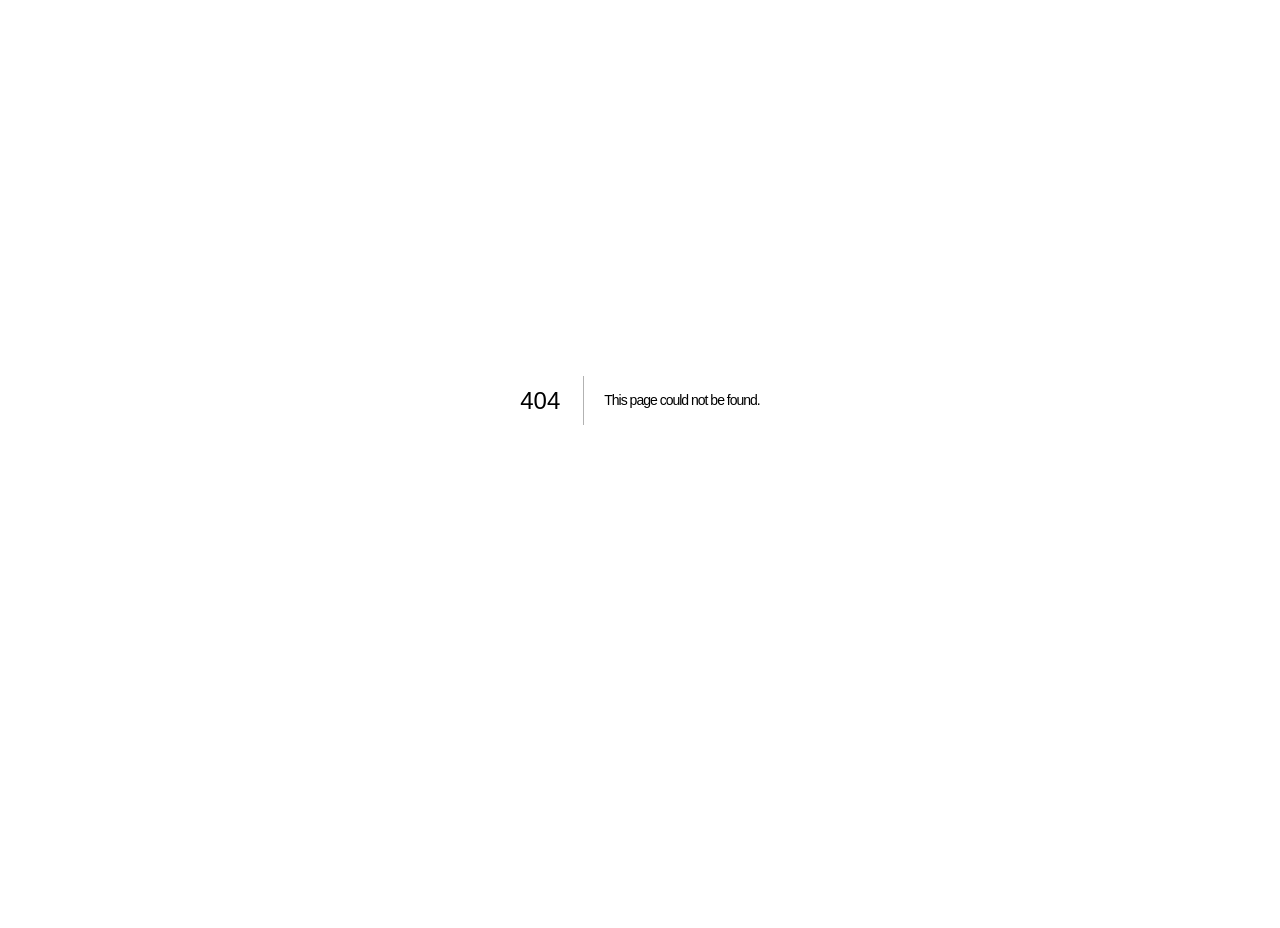
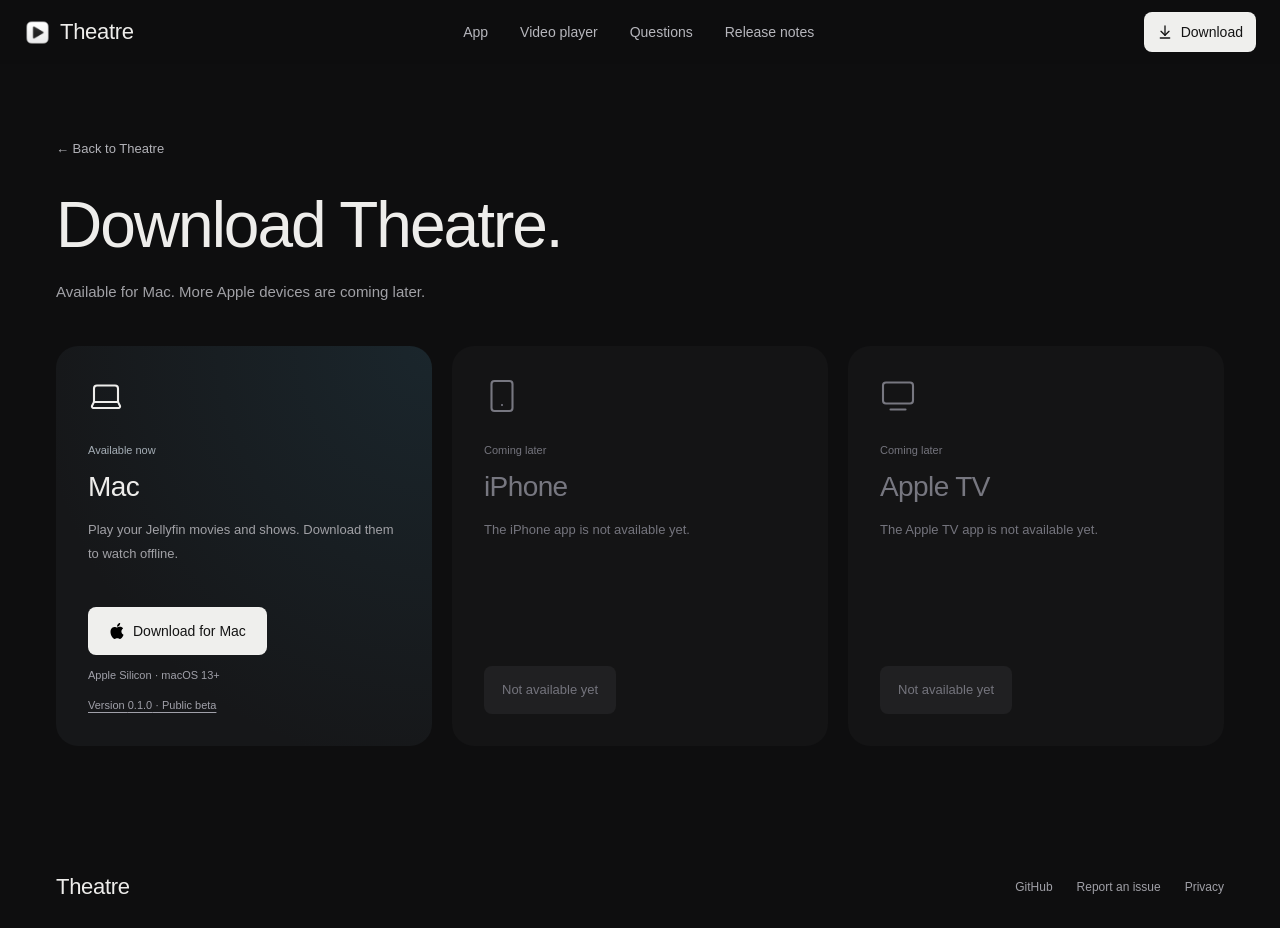
Before and after one commit to clement-horesh/theatre-web, a Next.js app: page /downloads in a window 1280 px wide. Before the commit this address had no page. Before the commit the page ends 800 px from the top, so only its background shows below. Built offline with nearby package versions, Linux system fonts and the light colour scheme; a web font is replaced by a local one.

Commit message:
Add platform downloads page and unify homepage spacing

```diff
--- a/app/components.tsx
+++ b/app/components.tsx
@@ -1,18 +1,14 @@
-import { cn } from "cn";
-import { ArrowUpRight } from "lucide-react";
+import { ArrowDownToLine, ArrowUpRight } from "lucide-react";
 import Image from "next/image";
 import Link from "next/link";
 import { Button } from "@/components/ui/button";
 import { appRelease } from "./links";
 
-export function DownloadButton({ small = false }: { small?: boolean }) {
+export function DownloadButton() {
   return (
     <Button
       asChild
-      className={cn(
-        "download-button h-12 rounded-lg px-5 text-sm font-medium shadow-none",
-        small && "h-10 px-4",
-      )}
+      className="download-button h-12 rounded-lg px-5 text-sm font-medium shadow-none"
     >
       <a href="/download">
         <Image src="/images/apple.svg" alt="" width={16} height={16} />
@@ -36,7 +32,15 @@
           <a href="/#questions">Questions</a>
           <a href={appRelease.notes}>Release notes</a>
         </nav>
-        <DownloadButton small />
+        <Button
+          asChild
+          className="download-button h-10 rounded-lg px-4 text-sm font-medium shadow-none"
+        >
+          <Link href="/downloads">
+            <ArrowDownToLine size={16} aria-hidden="true" />
+            Download
+          </Link>
+        </Button>
       </div>
     </header>
   );
--- /dev/null
+++ b/app/downloads/page.tsx
@@ -0,0 +1,71 @@
+import { Laptop, Smartphone, TvMinimal } from "lucide-react";
+import type { Metadata } from "next";
+import Link from "next/link";
+import { DownloadButton, Footer, Header } from "../components";
+import { appRelease } from "../links";
+
+export const metadata: Metadata = {
+  title: "Download Theatre",
+  description:
+    "Download Theatre for Mac. iPhone and Apple TV versions are not available yet.",
+};
+
+export default function Downloads() {
+  return (
+    <>
+      <Header />
+      <main className="downloads-page page-width">
+        <div className="downloads-heading">
+          <Link className="text-link" href="/">
+            ← Back to Theatre
+          </Link>
+          <h1>Download Theatre.</h1>
+          <p>Available for Mac. More Apple devices are coming later.</p>
+        </div>
+        <div className="platform-grid">
+          <article className="platform-card platform-mac">
+            <Laptop size={36} strokeWidth={1.4} aria-hidden="true" />
+            <span className="platform-status">Available now</span>
+            <h2>Mac</h2>
+            <p>
+              Play your Jellyfin movies and shows. Download them to watch
+              offline.
+            </p>
+            <div className="platform-download">
+              <DownloadButton />
+              <span>Apple Silicon · macOS 13+</span>
+              <a href={appRelease.notes}>
+                Version {appRelease.version} · Public beta
+              </a>
+            </div>
+          </article>
+          <article
+            className="platform-card platform-unavailable"
+            aria-label="iPhone — not available yet"
+          >
+            <Smartphone size={36} strokeWidth={1.4} aria-hidden="true" />
+            <span className="platform-status">Coming later</span>
+            <h2>iPhone</h2>
+            <p>The iPhone app is not available yet.</p>
+            <button disabled type="button">
+              Not available yet
+            </button>
+          </article>
+          <article
+            className="platform-card platform-unavailable"
+            aria-label="Apple TV — not available yet"
+          >
+            <TvMinimal size={36} strokeWidth={1.4} aria-hidden="true" />
+            <span className="platform-status">Coming later</span>
+            <h2>Apple TV</h2>
+            <p>The Apple TV app is not available yet.</p>
+            <button disabled type="button">
+              Not available yet
+            </button>
+          </article>
+        </div>
+      </main>
+      <Footer />
+    </>
+  );
+}
--- a/app/globals.css
+++ b/app/globals.css
@@ -103,7 +103,6 @@
   top: 0;
   z-index: 20;
   background: #0e0e0ff7;
-  border-bottom: 1px solid var(--border);
 }
 .nav-inner {
   display: flex;
@@ -263,6 +262,14 @@
   border-radius: 22px;
   overflow: hidden;
 }
+.features {
+  --app-card-gap: 20px;
+  display: grid;
+  gap: var(--app-card-gap);
+}
+.features > .product-section-heading {
+  margin-bottom: 22px;
+}
 .feature-heading {
   padding: 52px 30px 40px;
   text-align: center;
@@ -283,8 +290,8 @@
 .feature-pair {
   display: grid;
   grid-template-columns: 1fr 1fr;
-  gap: 20px;
-  margin-top: 20px;
+  gap: var(--app-card-gap);
+  margin: 0;
 }
 .feature-pair > article {
   min-height: 450px;
@@ -352,7 +359,6 @@
 .questions-section,
 .release-section {
   padding-block: 78px;
-  border-top: 1px solid var(--border);
 }
 .section-heading {
   margin-bottom: 40px;
@@ -387,10 +393,19 @@
 .questions-section {
   display: grid;
   grid-template-columns: 0.9fr 1.1fr;
-  gap: 80px;
-}
-.questions {
-  border-top: 1px solid var(--border);
+  gap: 64px;
+  padding: 48px;
+  margin-block: 40px;
+  background: #121214;
+  border-radius: 26px;
+}
+.questions [data-slot="accordion-item"] {
+  border: 0;
+  padding-inline: 18px;
+  margin-bottom: 10px;
+  background: #1a1a1c;
+  border-radius: 12px;
+  overflow: hidden;
 }
 .questions [data-slot="accordion-trigger"] {
   padding-block: 21px;
@@ -420,9 +435,9 @@
   grid-template-columns: auto minmax(0, 1fr) auto;
   align-items: center;
   gap: 30px;
-  padding-block: 26px;
-  border-block: 1px solid var(--border);
-  margin-bottom: 22px;
+  padding: 28px;
+  background: #161617;
+  border-radius: 18px;
 }
 .release-version {
   color: #9999a1;
@@ -448,27 +463,41 @@
   white-space: nowrap;
 }
 .closing-section {
-  border-block: 1px solid var(--border);
-  padding-block: 80px;
+  padding: 56px;
+  margin-block: 40px 24px;
+  display: grid;
+  grid-template-columns: minmax(0, 1fr) auto;
+  align-items: center;
+  gap: 48px;
+  border-radius: 28px;
+  background:
+    radial-gradient(ellipse at 100% 0%, #23445355, transparent 65%), #161719;
+}
+.closing-copy > img {
+  margin-bottom: 26px;
+}
+.closing-section h2 {
+  font-size: 44px;
+  letter-spacing: -1.5px;
+  line-height: 1.15;
+}
+.closing-copy p {
+  color: var(--muted);
+  font-size: 14px;
+  margin-top: 16px;
+}
+.closing-actions {
   display: flex;
   flex-direction: column;
   align-items: center;
-  text-align: center;
-}
-.closing-section > img {
-  margin-bottom: 22px;
-}
-.closing-section h2 {
-  font-size: 64px;
-  letter-spacing: -1.6px;
-}
-.closing-section p {
-  color: var(--muted);
-  font-size: 15px;
-  margin-block: 16px 26px;
-}
-.closing-section .download-note {
-  margin-top: 17px;
+  gap: 14px;
+  min-width: 230px;
+}
+.closing-actions .download-button {
+  width: 100%;
+}
+.closing-actions .text-link {
+  font-size: 11px;
 }
 .site-footer {
   padding-block: 30px;
@@ -718,8 +747,6 @@
   }
   .feature-pair {
     grid-template-columns: 1fr;
-    gap: 16px;
-    margin-top: 16px;
   }
   .feature-pair > article {
     min-height: 365px;
@@ -801,10 +828,20 @@
     grid-column: 2;
   }
   .closing-section {
-    padding-block: 55px;
+    border-radius: 22px;
+  }
+  .closing-copy > img {
+    margin-bottom: 22px;
   }
   .closing-section h2 {
-    font-size: 56px;
+    font-size: 34px;
+    letter-spacing: -1px;
+  }
+  .questions-section {
+    border-radius: 20px;
+  }
+  .release-row {
+    padding: 24px 20px;
   }
   .footer-row {
     align-items: flex-start;
@@ -1231,8 +1268,8 @@
 .discovery-grid {
   display: grid;
   grid-template-columns: repeat(3, minmax(0, 1fr));
-  gap: 20px;
-  margin-block: 24px 45px;
+  gap: var(--app-card-gap);
+  margin: 0;
 }
 .discovery-grid article {
   min-width: 0;
@@ -1277,7 +1314,6 @@
 .player-section {
   margin-top: 80px;
   padding-block: 85px;
-  border-top: 1px solid var(--border);
 }
 .player-showcase {
   overflow: hidden;
@@ -1431,9 +1467,6 @@
   .cinema-player {
     width: 46%;
   }
-  .discovery-grid {
-    gap: 15px;
-  }
   .discovery-grid article {
     padding: 15px;
   }
@@ -1483,7 +1516,6 @@
   }
   .discovery-grid {
     grid-template-columns: 1fr;
-    gap: 18px;
   }
   .discovery-image {
     height: 230px;
@@ -1612,3 +1644,149 @@
     margin-top: 16px;
   }
 }
+
+.downloads-page {
+  padding-block: 72px 100px;
+  min-height: calc(100vh - 150px);
+}
+.downloads-heading {
+  margin-bottom: 42px;
+}
+.downloads-heading h1 {
+  margin-top: 30px;
+  font-size: clamp(42px, 6vw, 64px);
+  letter-spacing: -2px;
+  line-height: 1.1;
+}
+.downloads-heading p {
+  color: var(--muted);
+  margin-top: 20px;
+  font-size: 15px;
+}
+.platform-grid {
+  display: grid;
+  grid-template-columns: repeat(3, minmax(0, 1fr));
+  gap: 20px;
+}
+.platform-card {
+  display: flex;
+  flex-direction: column;
+  align-items: flex-start;
+  padding: 32px;
+  min-width: 0;
+  min-height: 400px;
+  border-radius: 22px;
+  background: #161617;
+}
+.platform-mac {
+  background:
+    radial-gradient(ellipse at 100% 0%, #23445355, transparent 75%), #161719;
+}
+.platform-card > svg {
+  margin-bottom: 28px;
+}
+.platform-status {
+  font-size: 11px;
+  color: #a4adb5;
+  margin-bottom: 12px;
+}
+.platform-card h2 {
+  font-size: 28px;
+  letter-spacing: -0.6px;
+}
+.platform-card > p {
+  font-size: 13px;
+  line-height: 1.8;
+  color: var(--muted);
+  margin-block: 16px 30px;
+}
+.platform-download {
+  display: flex;
+  flex-direction: column;
+  align-items: flex-start;
+  gap: 12px;
+  margin-top: auto;
+}
+.platform-download > span,
+.platform-download > a:not(.download-button) {
+  font-size: 11px;
+  color: #a0a0a9;
+}
+.platform-download > a:not(.download-button) {
+  text-decoration: underline;
+  text-underline-offset: 3px;
+}
+.platform-unavailable {
+  background: #141415;
+}
+.platform-unavailable > svg,
+.platform-unavailable h2 {
+  color: #777780;
+}
+.platform-unavailable > p,
+.platform-unavailable .platform-status {
+  color: #74747d;
+}
+.platform-unavailable button {
+  border: 0;
+  border-radius: 8px;
+  background: #202022;
+  color: #74747d;
+  padding: 14px 18px;
+  margin-top: auto;
+  font: inherit;
+  font-size: 13px;
+  cursor: not-allowed;
+}
+@media (max-width: 800px) {
+  .features {
+    --app-card-gap: 18px;
+  }
+  .questions-section {
+    padding: 34px;
+  }
+  .closing-section {
+    grid-template-columns: 1fr;
+    gap: 32px;
+    padding: 40px;
+    text-align: center;
+  }
+  .closing-copy > img {
+    margin-inline: auto;
+  }
+  .closing-actions {
+    width: 100%;
+    max-width: 260px;
+    min-width: 0;
+    margin-inline: auto;
+  }
+  .platform-grid {
+    grid-template-columns: 1fr;
+  }
+  .platform-card {
+    min-height: 330px;
+  }
+}
+@media (max-width: 540px) {
+  .questions-section {
+    padding: 28px 20px;
+  }
+  .closing-section {
+    padding: 32px 24px;
+  }
+  .downloads-page {
+    padding-block: 42px 60px;
+  }
+  .downloads-heading {
+    margin-bottom: 30px;
+  }
+  .downloads-heading h1 {
+    letter-spacing: -1.3px;
+  }
+  .downloads-heading p {
+    font-size: 14px;
+  }
+  .platform-card {
+    padding: 28px;
+  }
+}
--- a/app/layout.tsx
+++ b/app/layout.tsx
@@ -47,7 +47,7 @@
   children: React.ReactNode;
 }) {
   return (
-    <html lang="en">
+    <html lang="en" data-scroll-behavior="smooth">
       <body className={inter.variable}>{children}</body>
     </html>
   );
--- a/app/page.tsx
+++ b/app/page.tsx
@@ -379,13 +379,26 @@
           className="closing-section page-width"
           aria-labelledby="closing-title"
         >
-          <Image src="/images/theatre-icon.png" alt="" width={48} height={48} />
-          <h2 id="closing-title">Get Theatre.</h2>
-          <p>A free Jellyfin player for Mac.</p>
-          <DownloadButton />
-          <span className="download-note">
-            Version {appRelease.version} · Public beta
-          </span>
+          <div className="closing-copy">
+            <Image
+              src="/images/theatre-icon.png"
+              alt=""
+              width={64}
+              height={64}
+            />
+            <h2 id="closing-title">Get Theatre for Mac.</h2>
+            <p>Watch your Jellyfin library, online or offline.</p>
+          </div>
+          <div className="closing-actions">
+            <DownloadButton />
+            <span className="download-note">
+              Free · Apple Silicon · macOS 13+
+            </span>
+            <a className="text-link" href={appRelease.notes}>
+              Version {appRelease.version} · Public beta
+              <ArrowUpRight size={13} aria-hidden="true" />
+            </a>
+          </div>
         </section>
       </main>
       <Footer />
```
